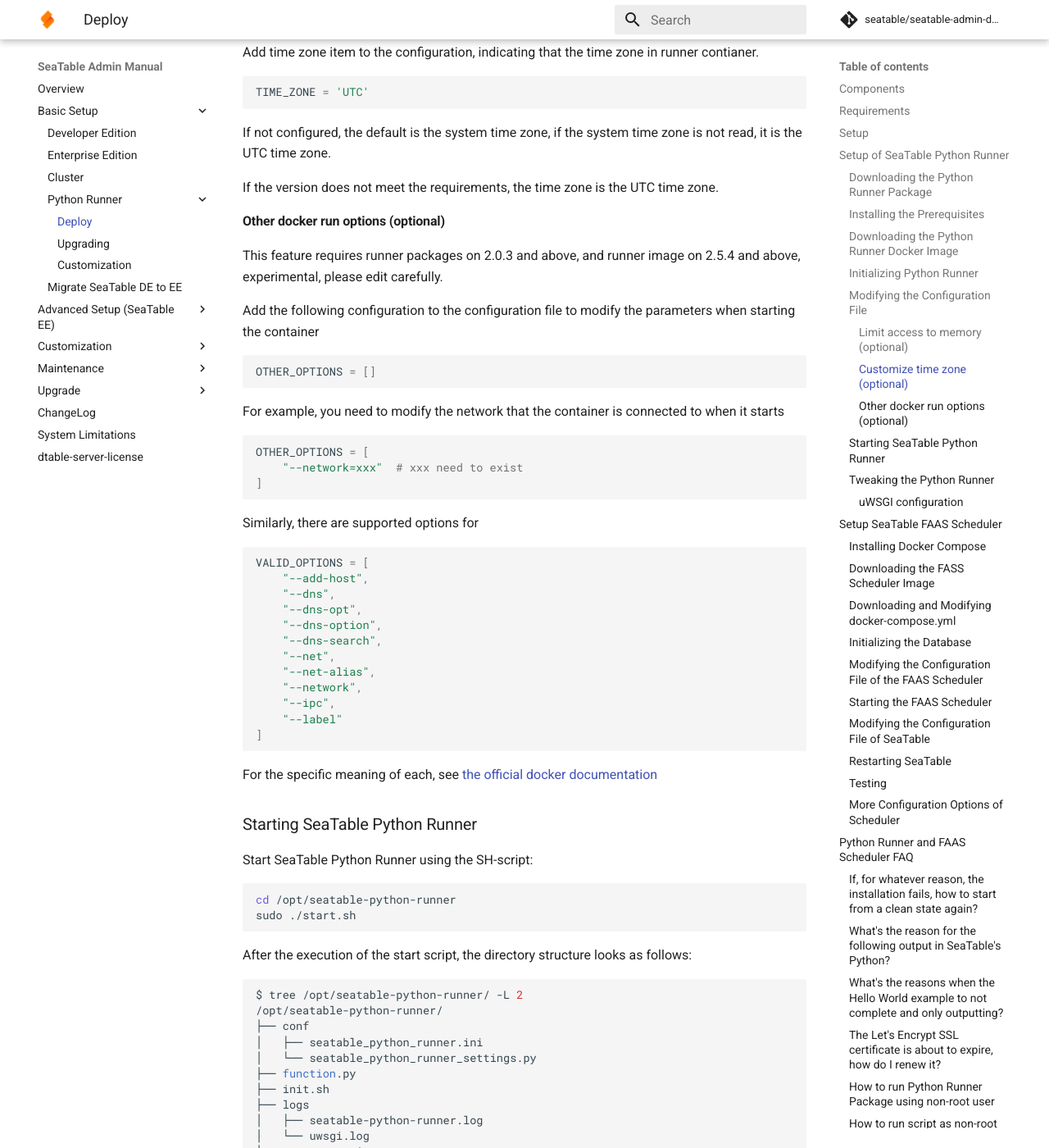
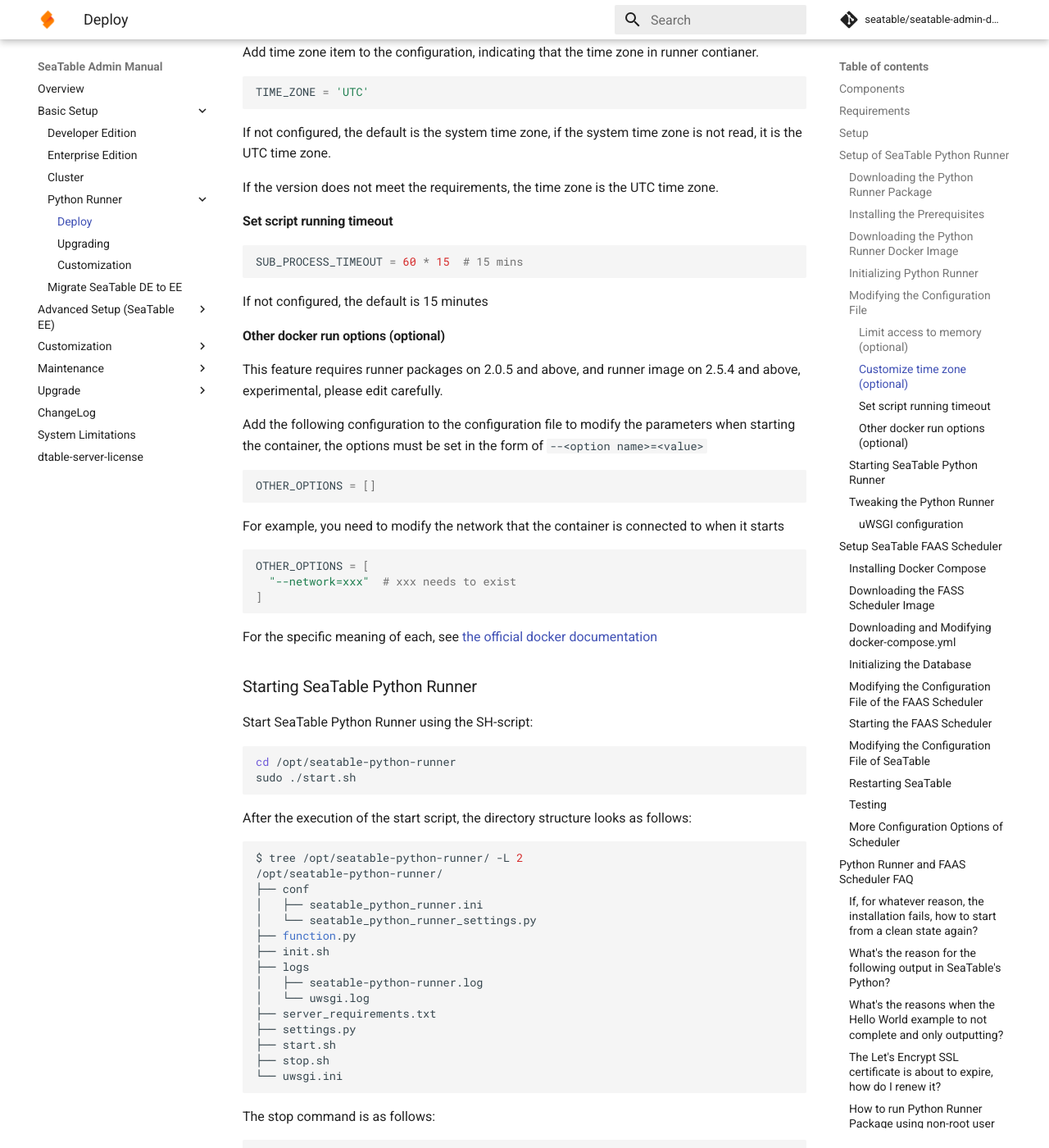
Before and after one commit to seatable/seatable-admin-docs, an MkDocs documentation site: the page built from manual/docker/Python-Runner/Deploy SeaTable Python Runner.md, in a window 1280 px wide and 1400 px high, scrolled down 4624 px. Shown: the whole window at 82% size. Built offline with MkDocs 1.6.1 and Material for MkDocs 9.7.7, drawn with Linux system fonts in a browser that asks for light colours; comment, search, counter and statistics services are not loaded.

Commit message:
update python runner docs (#78)
* update python runner docs

* opt seatable python-runner compatibility table

* opt seatable python-runner compatibility table

````diff
--- a/manual/docker/Python-Runner/Deploy SeaTable Python Runner.md
+++ b/manual/docker/Python-Runner/Deploy SeaTable Python Runner.md
@@ -184,11 +184,20 @@
 If the version does not meet the requirements, the time zone is the UTC time zone.
 
 
+#### Set script running timeout
+
+``` py
+SUB_PROCESS_TIMEOUT = 60 * 15  # 15 mins
+```
+
+If not configured, the default is 15 minutes
+
+
 #### Other docker run options (optional)
 
-This feature requires runner packages on 2.0.3 and above, and runner image on 2.5.4 and above, experimental, please edit carefully.
+This feature requires runner packages on 2.0.5 and above, and runner image on 2.5.4 and above, experimental, please edit carefully.
 
-Add the following configuration to the configuration file to modify the parameters when starting the container
+Add the following configuration to the configuration file to modify the parameters when starting the container, the options must be set in the form of `--<option name>=<value>`
 
 ``` python
 OTHER_OPTIONS = []
@@ -196,26 +205,9 @@
 
 For example, you need to modify the network that the container is connected to when it starts
 
-``` python
+``` py
 OTHER_OPTIONS = [
-    "--network=xxx"  # xxx need to exist
-]
-```
-
-Similarly, there are supported options for
-
-``` python
-VALID_OPTIONS = [
-    "--add-host",
-    "--dns",
-    "--dns-opt",
-    "--dns-option",
-    "--dns-search",
-    "--net",
-    "--net-alias",
-    "--network",
-    "--ipc",
-    "--label"
+  "--network=xxx"  # xxx needs to exist
 ]
 ```
 
````
Also changed, not shown: manual/docker/Python-Runner/Update SeaTable Python Runner.md (+5 -3 lines).
